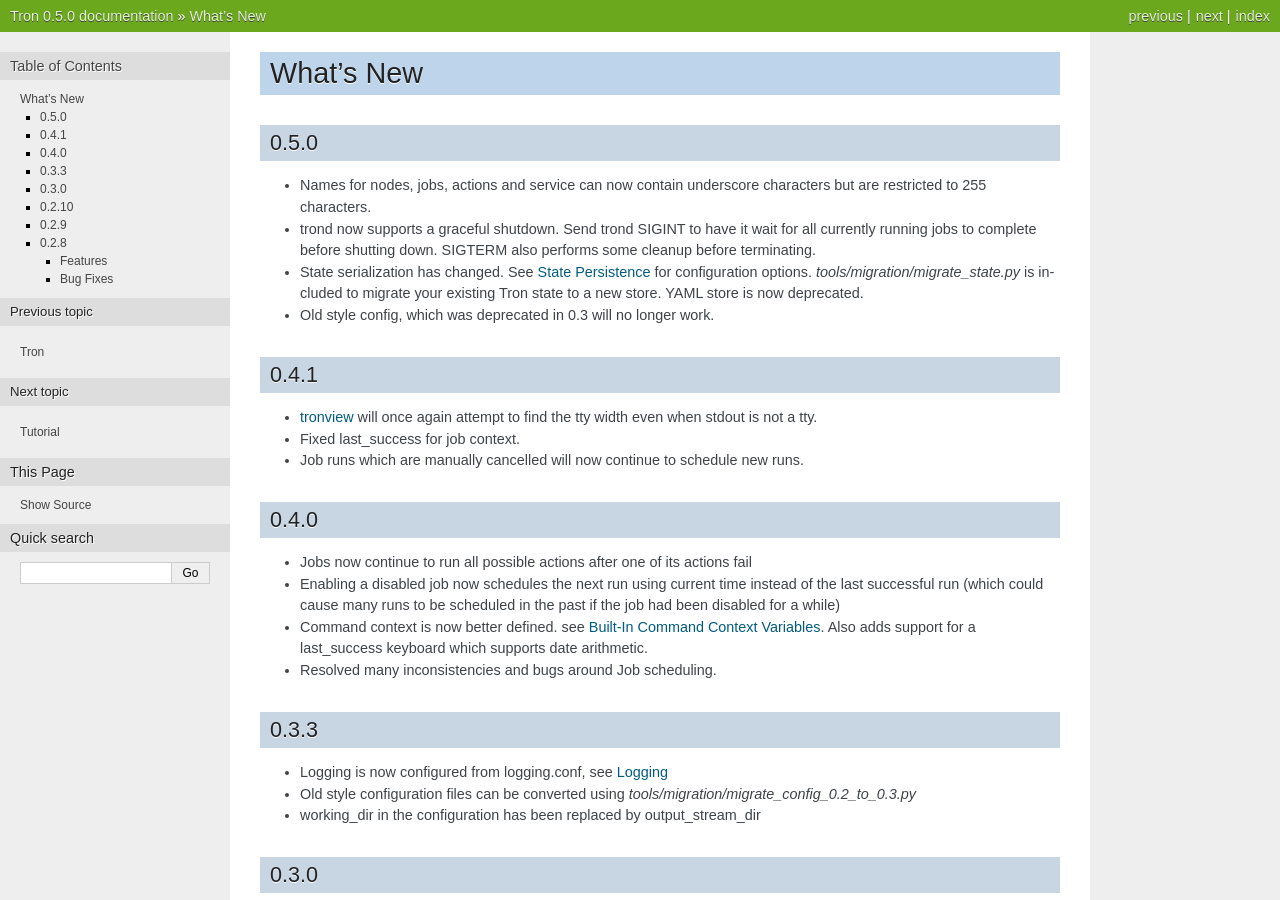
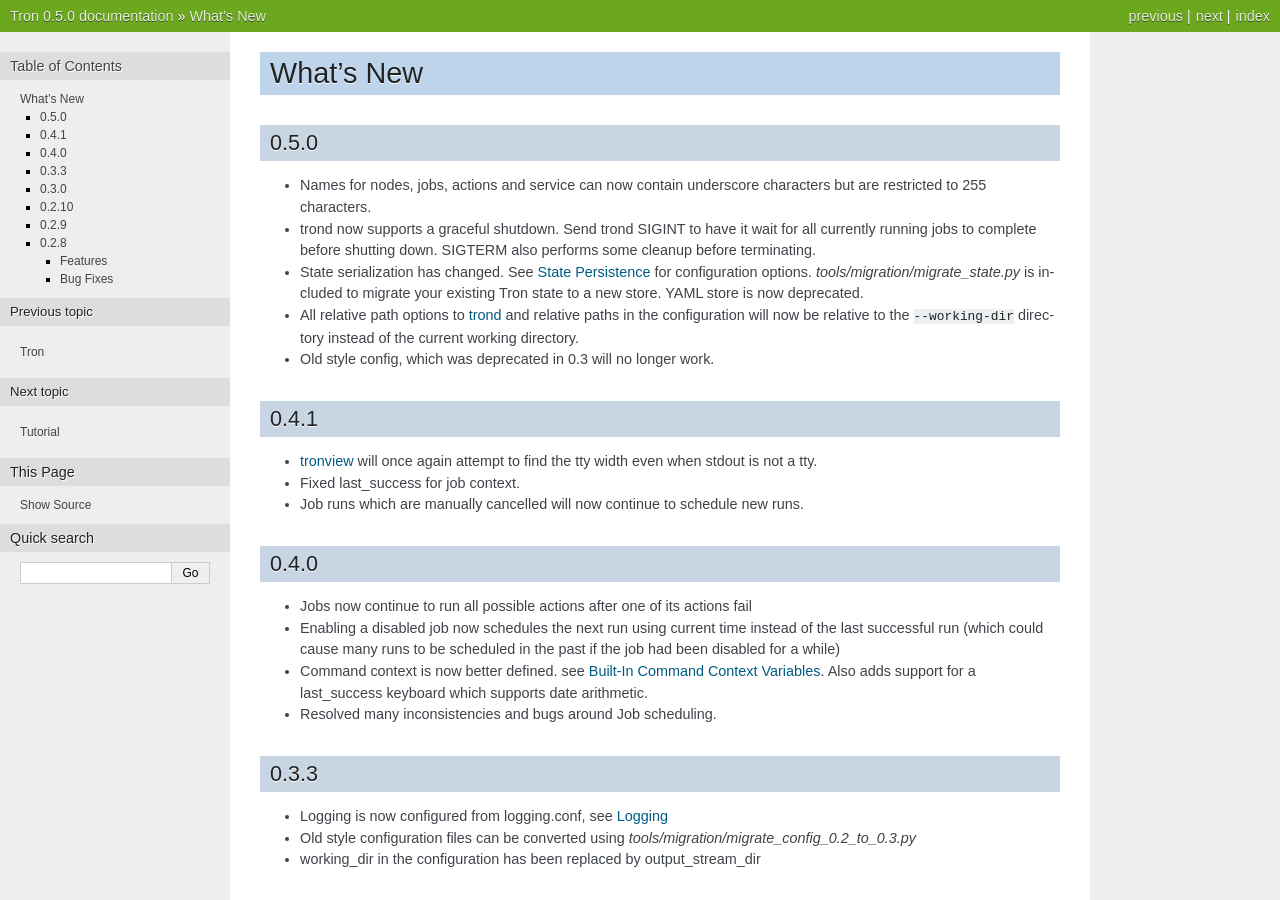
Before and after one commit to Yelp/Tron, a Sphinx documentation site: the page built from docs/whats-new.rst, in a window 1280 px wide and 900 px high. Built offline with Sphinx 7.4.7, drawn with Linux system fonts in a browser that asks for light colours.

Commit message:
Enforce working directory.

```diff
--- a/docs/whats-new.rst
+++ b/docs/whats-new.rst
@@ -11,6 +11,9 @@ What's New
 * State serialization has changed.  See :ref:`config_state` for configuration
   options.  `tools/migration/migrate_state.py` is included to migrate your
   existing Tron state to a new store.  YAML store is now deprecated.
+* All relative path options to :ref:`trond` and relative paths in the configuration
+  will now be relative to the ``--working-dir`` directory instead of the current
+  working directory.
 * Old style config, which was deprecated in 0.3 will no longer work.
 
 
```
Also changed, not shown: 2 other files.
